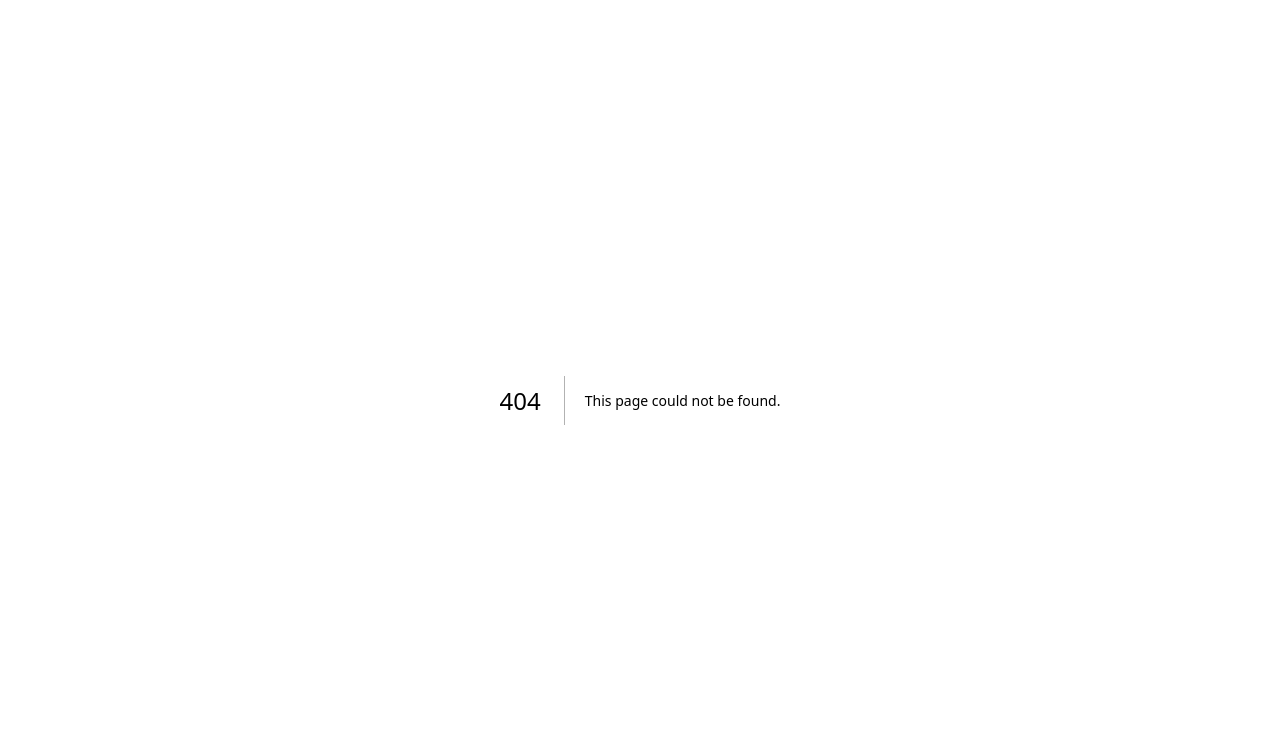
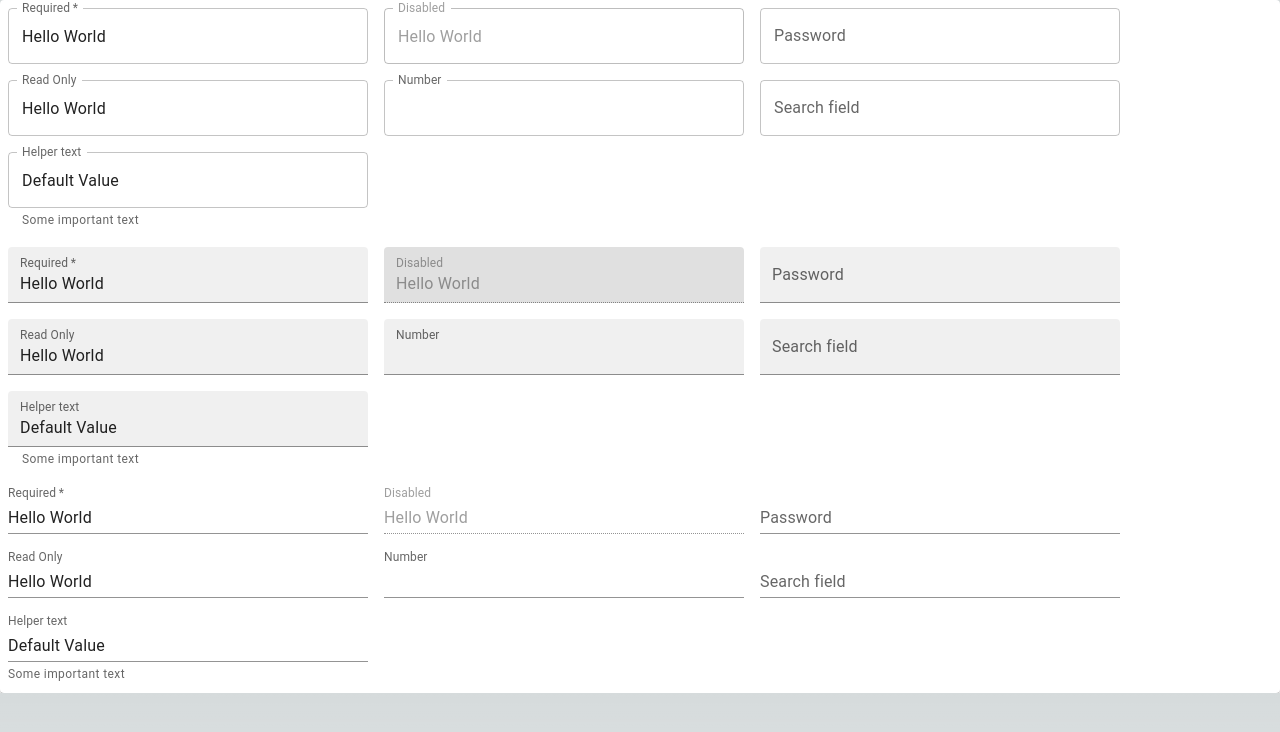
Before and after one commit to ddanieela1/ecommerce-app, a Next.js app: page /test in a window 1280 px wide. Before the commit this address had no page. Shown: the top 732 px of the page. Built offline with nearby package versions, Linux system fonts and the light colour scheme.

Commit message:
updated register page

```diff
--- /dev/null
+++ b/pages/test.js
@@ -0,0 +1,173 @@
+import React from 'react';
+import { Typography, Box, TextField, Paper, Grid } from '@mui/material';
+
+export default function Test() {
+  const paperStyle = () => {
+    width: 900;
+    margin: '80px auto';
+  };
+  return (
+    <Paper sx={paperStyle}>
+      <Box
+        component="form"
+        sx={{
+          '& .MuiTextField-root': { m: 1, width: '45ch' },
+        }}
+        noValidate
+        autoComplete="off"
+      >
+        <div>
+          <TextField
+            required
+            id="outlined-required"
+            label="Required"
+            defaultValue="Hello World"
+          />
+          <TextField
+            disabled
+            id="outlined-disabled"
+            label="Disabled"
+            defaultValue="Hello World"
+          />
+          <TextField
+            id="outlined-password-input"
+            label="Password"
+            type="password"
+            autoComplete="current-password"
+          />
+          <TextField
+            id="outlined-read-only-input"
+            label="Read Only"
+            defaultValue="Hello World"
+            InputProps={{
+              readOnly: true,
+            }}
+          />
+          <TextField
+            id="outlined-number"
+            label="Number"
+            type="number"
+            InputLabelProps={{
+              shrink: true,
+            }}
+          />
+          <TextField id="outlined-search" label="Search field" type="search" />
+          <TextField
+            id="outlined-helperText"
+            label="Helper text"
+            defaultValue="Default Value"
+            helperText="Some important text"
+          />
+        </div>
+        <div>
+          <TextField
+            required
+            id="filled-required"
+            label="Required"
+            defaultValue="Hello World"
+            variant="filled"
+          />
+          <TextField
+            disabled
+            id="filled-disabled"
+            label="Disabled"
+            defaultValue="Hello World"
+            variant="filled"
+          />
+          <TextField
+            id="filled-password-input"
+            label="Password"
+            type="password"
+            autoComplete="current-password"
+            variant="filled"
+          />
+          <TextField
+            id="filled-read-only-input"
+            label="Read Only"
+            defaultValue="Hello World"
+            InputProps={{
+              readOnly: true,
+            }}
+            variant="filled"
+          />
+          <TextField
+            id="filled-number"
+            label="Number"
+            type="number"
+            InputLabelProps={{
+              shrink: true,
+            }}
+            variant="filled"
+          />
+          <TextField
+            id="filled-search"
+            label="Search field"
+            type="search"
+            variant="filled"
+          />
+          <TextField
+            id="filled-helperText"
+            label="Helper text"
+            defaultValue="Default Value"
+            helperText="Some important text"
+            variant="filled"
+          />
+        </div>
+        <div>
+          <TextField
+            required
+            id="standard-required"
+            label="Required"
+            defaultValue="Hello World"
+            variant="standard"
+          />
+          <TextField
+            disabled
+            id="standard-disabled"
+            label="Disabled"
+            defaultValue="Hello World"
+            variant="standard"
+          />
+          <TextField
+            id="standard-password-input"
+            label="Password"
+            type="password"
+            autoComplete="current-password"
+            variant="standard"
+          />
+          <TextField
+            id="standard-read-only-input"
+            label="Read Only"
+            defaultValue="Hello World"
+            InputProps={{
+              readOnly: true,
+            }}
+            variant="standard"
+          />
+          <TextField
+            id="standard-number"
+            label="Number"
+            type="number"
+            InputLabelProps={{
+              shrink: true,
+            }}
+            variant="standard"
+          />
+          <TextField
+            id="standard-search"
+            label="Search field"
+            type="search"
+            variant="standard"
+          />
+          <TextField
+            id="standard-helperText"
+            label="Helper text"
+            defaultValue="Default Value"
+            helperText="Some important text"
+            variant="standard"
+          />
+        </div>
+      </Box>
+    </Paper>
+  );
+}
```
Also changed, not shown: pages/register.js (+11 -18 lines).
